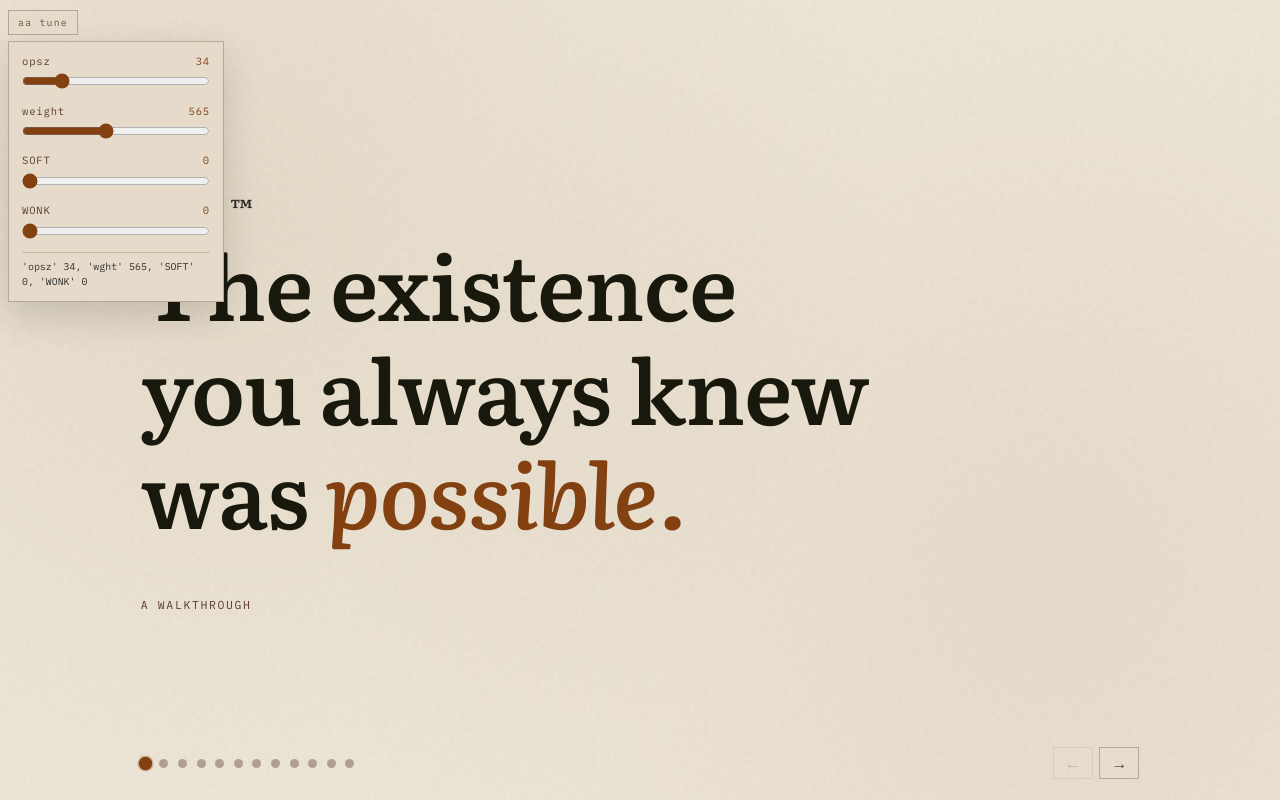
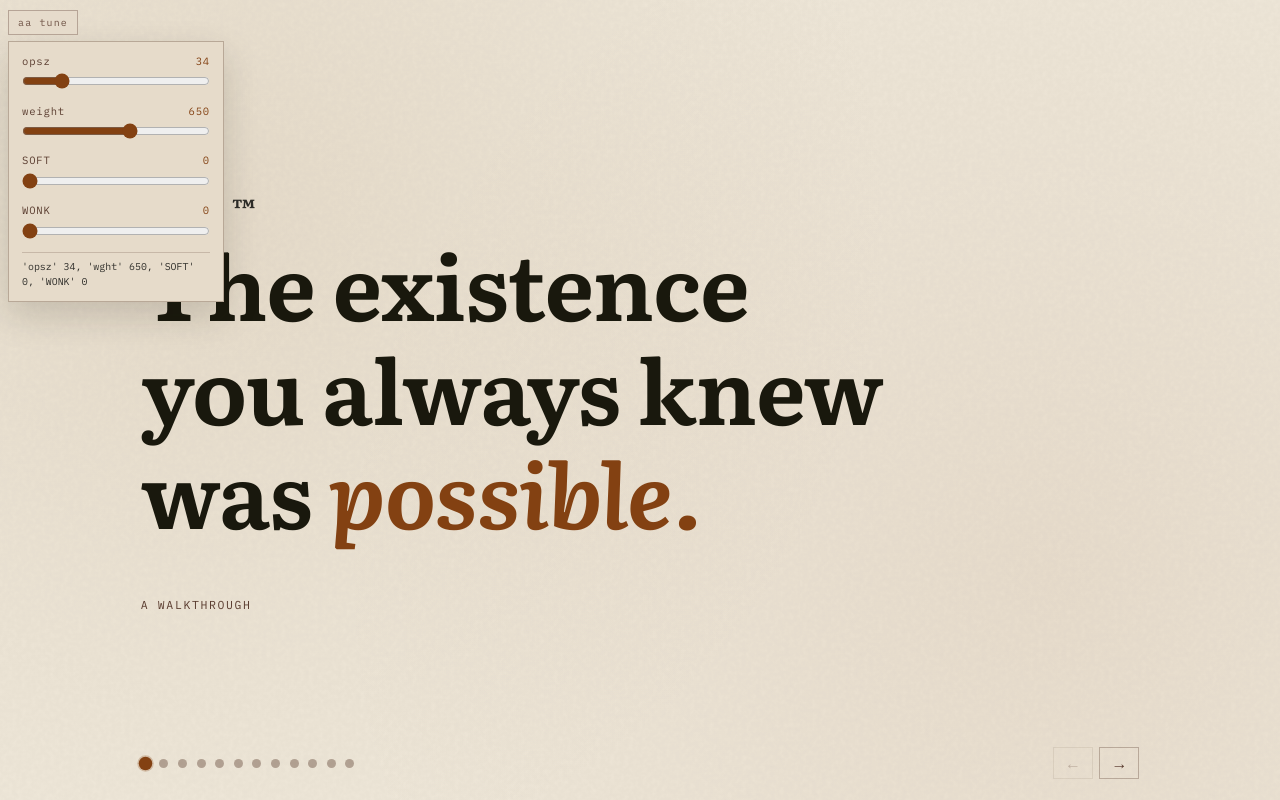
Before and after one commit to jerrunge/fortify-walkthrough, a plain HTML site: page index.html in a window 1280 px wide. Both pictures are taken after a click on the button "aa tune". Drawn offline with Linux system fonts and the light colour scheme.

Commit message:
Literata test: set default weight to 650

```diff
--- a/index.html
+++ b/index.html
@@ -1025,7 +1025,7 @@
     #s1 .mark, #s1 .hero, #s1 .hero em, #s1 .footer h2,
     #s10 .arrival, #s10 .arrival em,
     .work-body h3, .net-detail h4, .door-price, .net-label {
-      font-variation-settings: 'opsz' var(--fr-opsz, 34), 'wght' var(--fr-wght, 565), 'SOFT' var(--fr-soft, 0), 'WONK' var(--fr-wonk, 0);
+      font-variation-settings: 'opsz' var(--fr-opsz, 34), 'wght' var(--fr-wght, 650), 'SOFT' var(--fr-soft, 0), 'WONK' var(--fr-wonk, 0);
     }
     /* Short headlines: balance the wrapped lines so no word is orphaned,
        and it self-corrects at any width (portrait or landscape). <br> kept. */
@@ -1961,10 +1961,10 @@
     <button id="frToggle" type="button">Aa tune</button>
     <div id="frBody">
       <label>opsz <span id="vOpsz">34</span><input type="range" id="rOpsz" min="9" max="144" step="1" value="34"></label>
-      <label>weight <span id="vWght">565</span><input type="range" id="rWght" min="300" max="900" step="5" value="565"></label>
+      <label>weight <span id="vWght">650</span><input type="range" id="rWght" min="300" max="900" step="5" value="650"></label>
       <label>SOFT <span id="vSoft">0</span><input type="range" id="rSoft" min="0" max="100" step="1" value="0"></label>
       <label>WONK <span id="vWonk">0</span><input type="range" id="rWonk" min="0" max="1" step="1" value="0"></label>
-      <div id="frReadout">'opsz' 34, 'wght' 565, 'SOFT' 0, 'WONK' 0</div>
+      <div id="frReadout">'opsz' 34, 'wght' 650, 'SOFT' 0, 'WONK' 0</div>
     </div>
   </div>
   <script>
```
